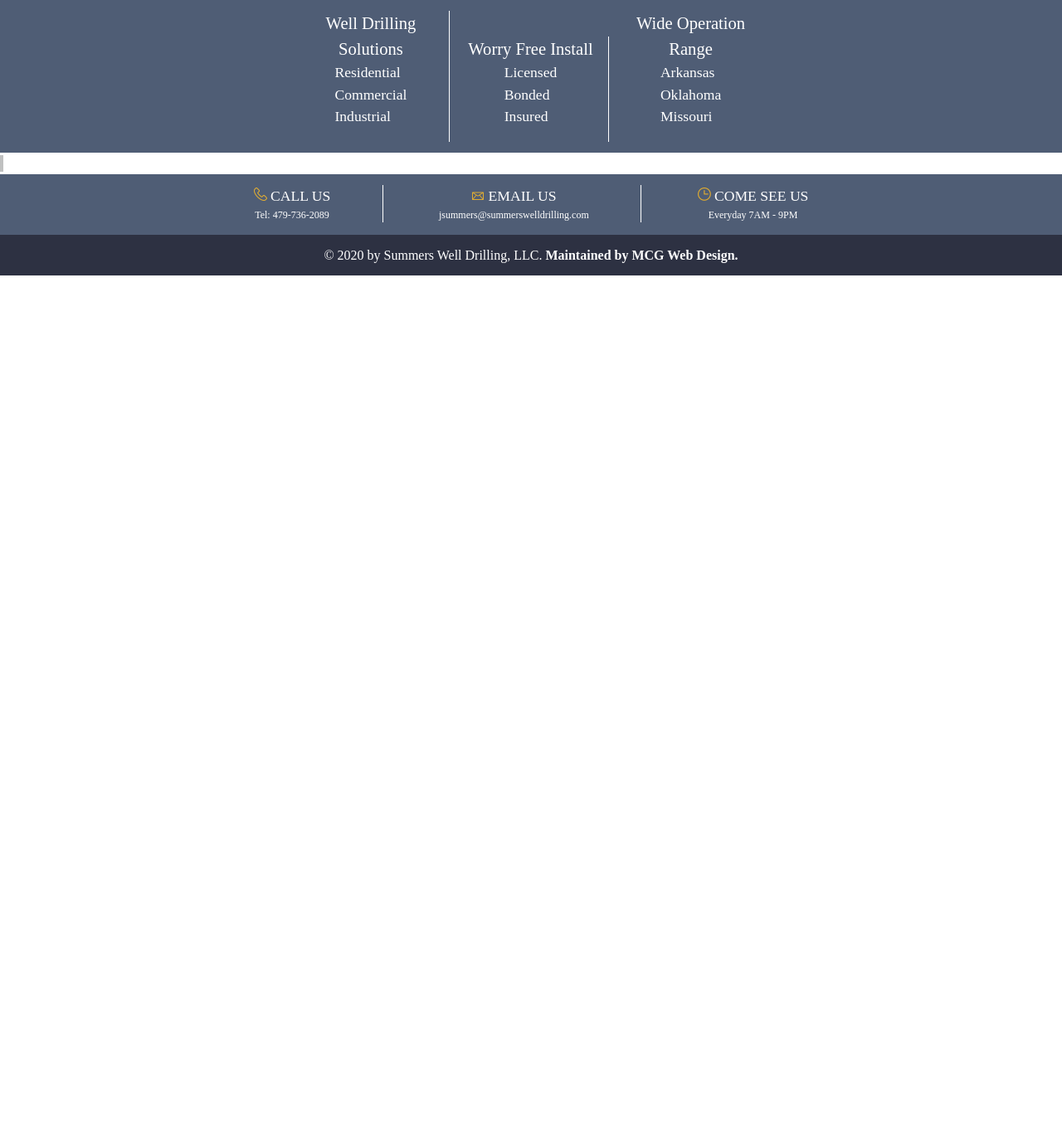
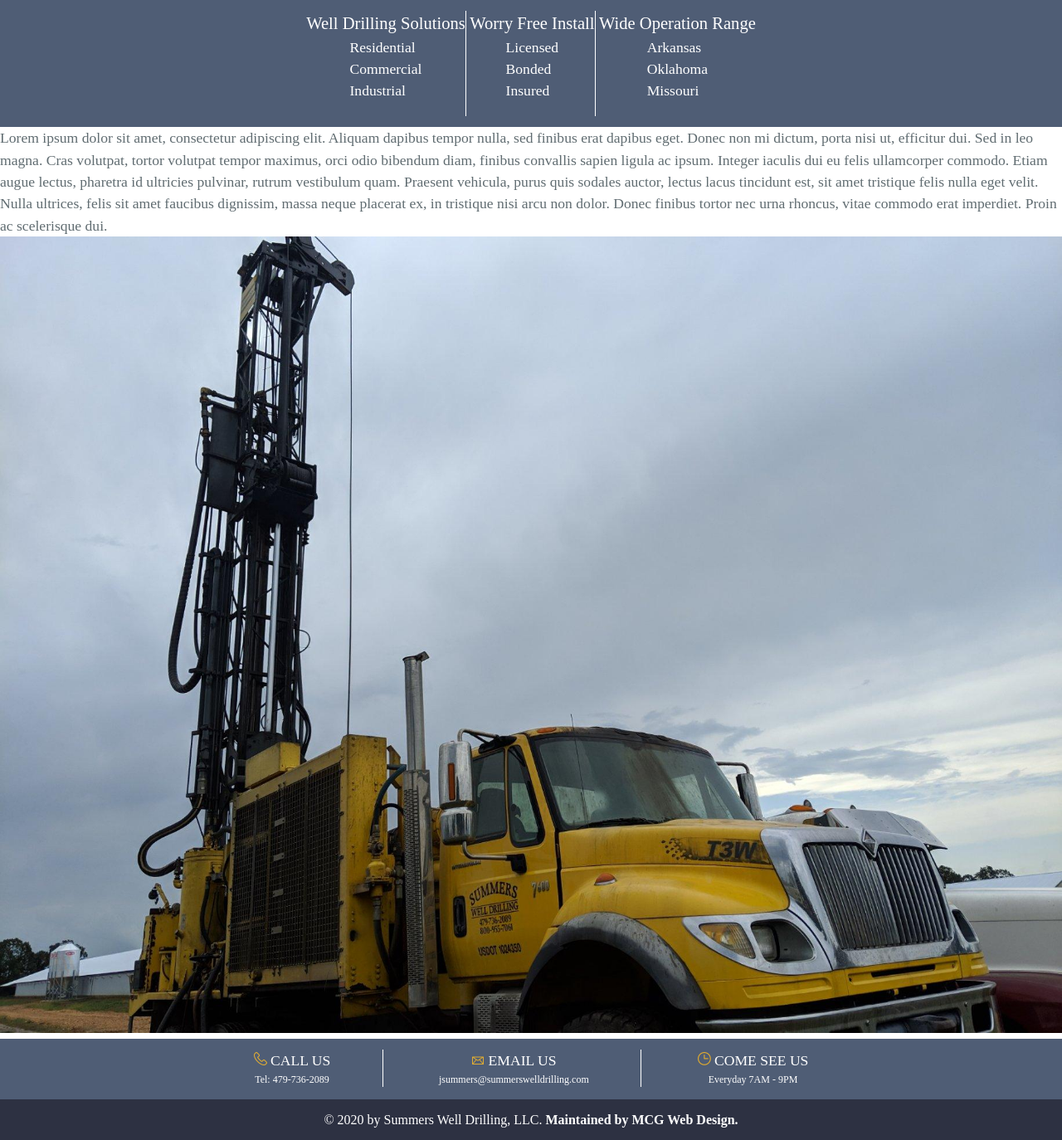
Before and after one commit to jamess999888/SummersDrilling, a Jekyll site: the page built from index.md, in a window 1280 px wide. Shown: the part 622-1996 px from the top of the page at 83% size. Built offline with Jekyll 4.4.1, drawn with Linux system fonts in a browser that asks for light colours; our own code applies the rules of GitHub Pages for plain Markdown files; before the commit the page ends 954 px from its top, so only the background shows below that.

Commit message:
adding center content

```diff
--- a/css/style.css
+++ b/css/style.css
@@ -827,8 +827,14 @@ a:hover {
     text-align: center;
 }
 
-.contact-info-footer-item {
+.contact-info-footer-item,
+.mid-page-list-border {
     border-right: 1px solid white;
+}
+
+.mid-page-list-border span {
+    width: 15%;
+    align-content: center;
 }
 
 @media screen and (min-width: 64em) {
@@ -1015,6 +1021,10 @@ ul.topnav {
     text-align: center;
 }
 
+.content-right {
+    display: inline-block;
+}
+
 ul.topnav li {
     display: inline;
 }
--- a/index.md
+++ b/index.md
@@ -22,7 +22,7 @@
 
 </div>
 <div class="mid-page-lists">
-	<span style="width: 15%;align-content: center;border-right: 1px solid white;">
+	<span class="mid-page-list-border">
 		<h3>Well Drilling Solutions</h3>
 		<ul class="centerLeftList">
 			<li>Residential</li>
@@ -30,7 +30,7 @@
 			<li>Industrial</li>
 		</ul>
 	</span>
-	<span style="width: 15%;align-content: center;border-right: 1px solid white;">
+	<span class="mid-page-list-border">
 		<h3>Worry Free Install</h3>
 		<ul class="centerLeftList">
 			<li>Licensed</li>
@@ -38,7 +38,7 @@
 			<li>Insured</li>
 		</ul>
 	</span>
-	<span style="width: 15%;align-content: center;">
+	<span>
 		<h3>Wide Operation Range</h3>
 		<ul class="centerLeftList">
 			<li>Arkansas</li>
@@ -49,11 +49,16 @@
 </div>
 
 
-<div style="width:100%; display: inline; background-color: #BFC0C0">
+<!-- <div style="width:100%; display: inline; background-color: #BFC0C0">
 <div style="display: inline-block">
 
 </div>
-<div style="display: inline-block">
-
+<div style="display: inline-block"> -->
+<div class="content">
+	<div class="content-left">
+	Lorem ipsum dolor sit amet, consectetur adipiscing elit. Aliquam dapibus tempor nulla, sed finibus erat dapibus eget. Donec non mi dictum, porta nisi ut, efficitur dui. Sed in leo magna. Cras volutpat, tortor volutpat tempor maximus, orci odio bibendum diam, finibus convallis sapien ligula ac ipsum. Integer iaculis dui eu felis ullamcorper commodo. Etiam augue lectus, pharetra id ultricies pulvinar, rutrum vestibulum quam. Praesent vehicula, purus quis sodales auctor, lectus lacus tincidunt est, sit amet tristique felis nulla eget velit. Nulla ultrices, felis sit amet faucibus dignissim, massa neque placerat ex, in tristique nisi arcu non dolor. Donec finibus tortor nec urna rhoncus, vitae commodo erat imperdiet. Proin ac scelerisque dui.
+	</div>
+	<div class="content-right">
+		<img src="/SummersDrilling/images/Yellow rig1.jpg">
+	</div>
 </div>
-</div>
```
Also changed, not shown: images/Yellow rig1.jpg (added).
